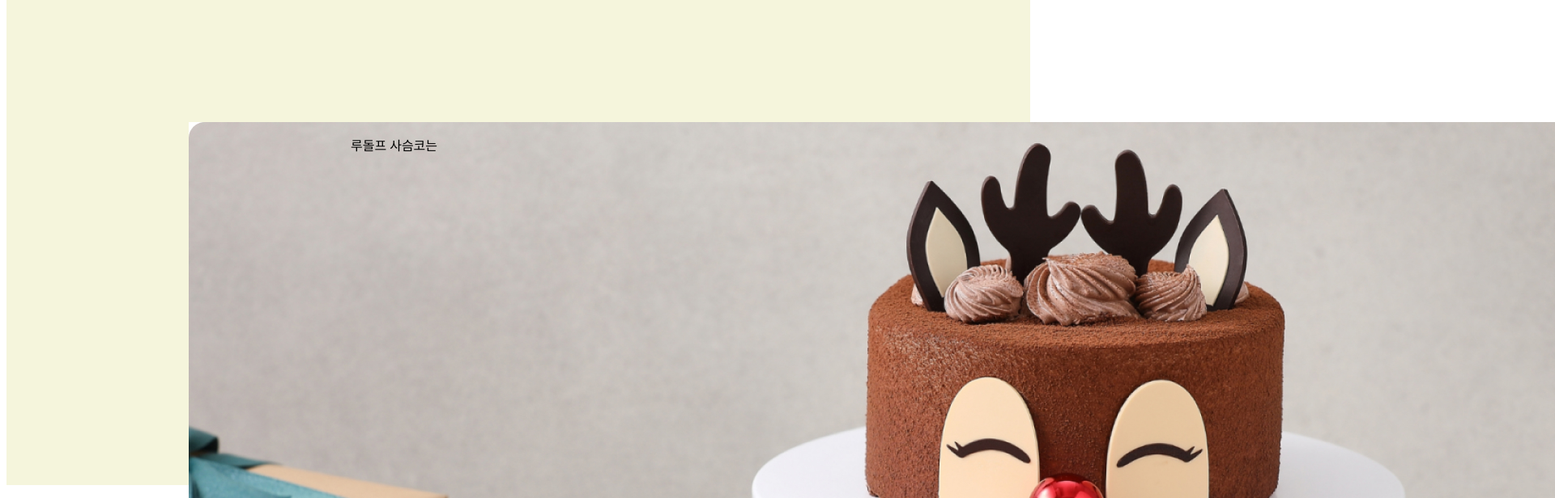
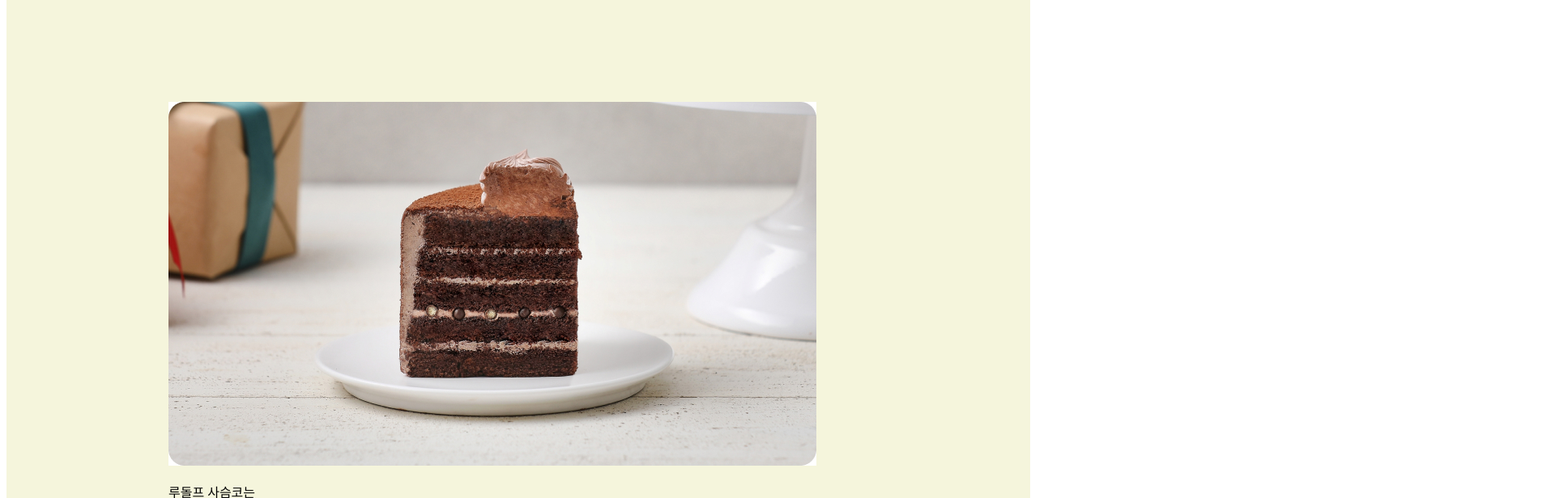
Before and after one commit to sukpo61/post_comment_crud, a React (Create React App) app: page /menu in a window 1280 px wide. Shown: the part 300-916 px from the top of the page at 81% size, 1920 px wide, since content can reach past the window. Built offline with nearby package versions, Linux system fonts and the light colour scheme; data requests are answered from the project's data file.

Commit message:
메뉴페이지 1차 수정

```diff
--- a/db.json
+++ b/db.json
@@ -49,7 +49,7 @@
       "detailText1": "크리스마스 캐럴의 주인공이죠. 빨간 코 루돌프를 입체 케이크로 만나보세요. 루돌프 사슴 특유의 붉고 빛나는 코를 반짝이는 빨간색 오너먼트로 재현하고 ,눈과 뿔, 귀는 초콜릿으로 완성했답니다. 루돌프 코를 제외한 모든 장식을 남김없이 달콤하게 즐겨보세요.",
       "detailText2": "속은 진한 초콜릿 풍미로 가득해요. 초코스폰지, 초코크런치, 초코크림이 부드럽게 어우러져 기분 좋은 달콤함을 선사하죠. ‘루돌프 사슴코는’ 케이크는 특별한 디자인과 함께 재미있는 식감까지 겸비했는데요. 톡톡 씹히는 초코크런치의 경쾌한 식감까지 맛있게 즐길 수 있답니다.",
       "detailText3": "사전 예약 기간 : 22.11.24(목) ~ 22.12.18(일) 픽업 기간 : 22.12.22(목) ~ 22.12.25(일)",
-      "productMenu": "cake"
+      "productMenu": "bread"
     },
     {
       "id": "2",
--- a/src/components/Pages/MenuPage/MenuList.jsx
+++ b/src/components/Pages/MenuPage/MenuList.jsx
@@ -37,7 +37,7 @@ function MenuList() {
           (item) =>
             item.productMenu === currProductMenu && (
               <StyledPoductsBox key={item.id}>
-                <img src={item.img} />
+                <img src={item.detail2} />
                 <p>{item.title}</p>
               </StyledPoductsBox>
             )
@@ -49,29 +49,35 @@ function MenuList() {
 
 export default MenuList;
 
+// 카테고리 바
 const StyledCategroyBox = styled.div`
   background-color: aqua;
   padding: 100px;
+
   display: flex;
-  justify-content: center;
   justify-content: space-around;
-  cursor: pointer;
+
+  /* cursor: pointer; */
 `;
 
+// 제품들 보여지는
 const StyledListBox = styled.div`
   background-color: beige;
   padding: 200px;
+  display: grid;
 `;
 
+// 제품 하나 하나  - 이미지, 이름 세트 - 마우스 호버
 const StyledPoductsBox = styled.div`
   background-color: beige;
-  padding: 20px;
-  margin: 5px;
-  display: grid;
+  /* padding: 20px;
+  margin: 5px; */
+  width: 100%;
+
   align-content: center;
   grid-template-columns: 200px 200px 200px;
   grid-auto-rows: minmax(100px, auto);
-  width: 224px;
-  height: 224px;
+  /* width: 224px;
+  height: 224px; */
   resize: both;
 `;
```
